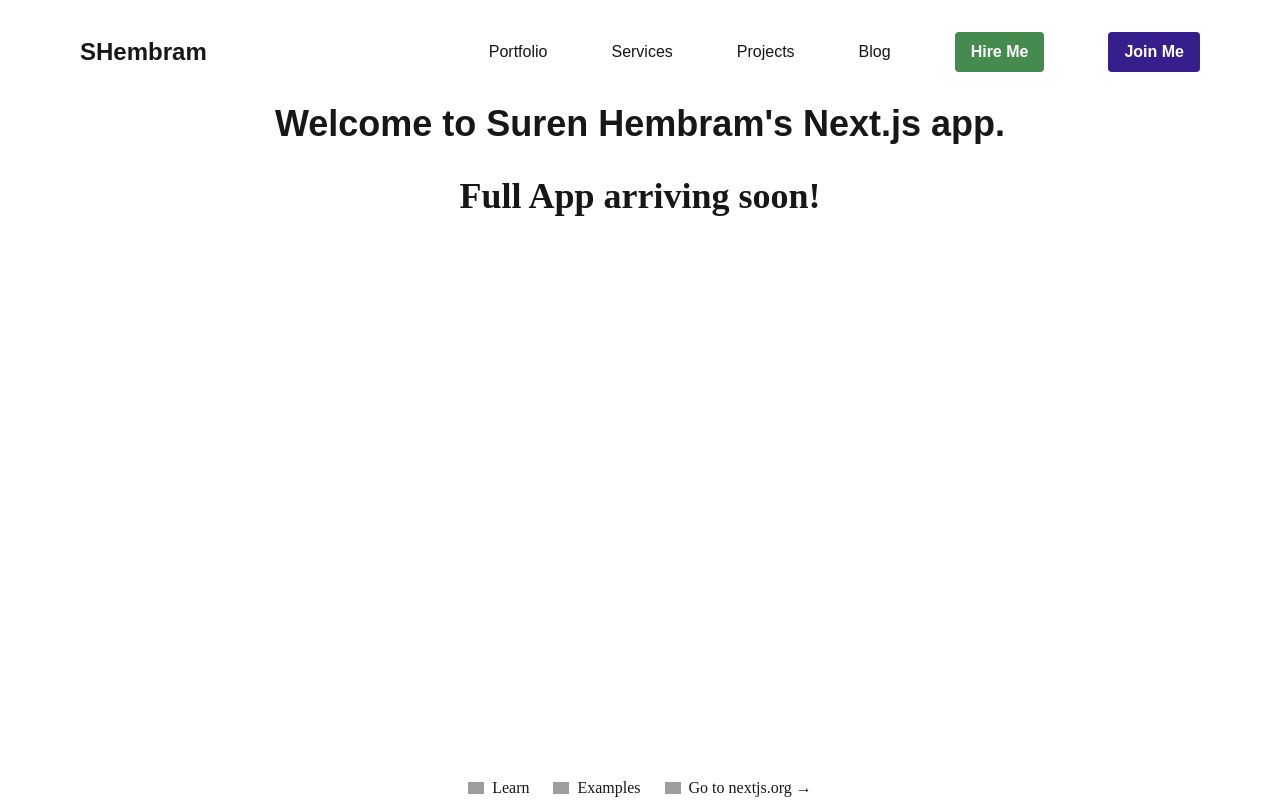
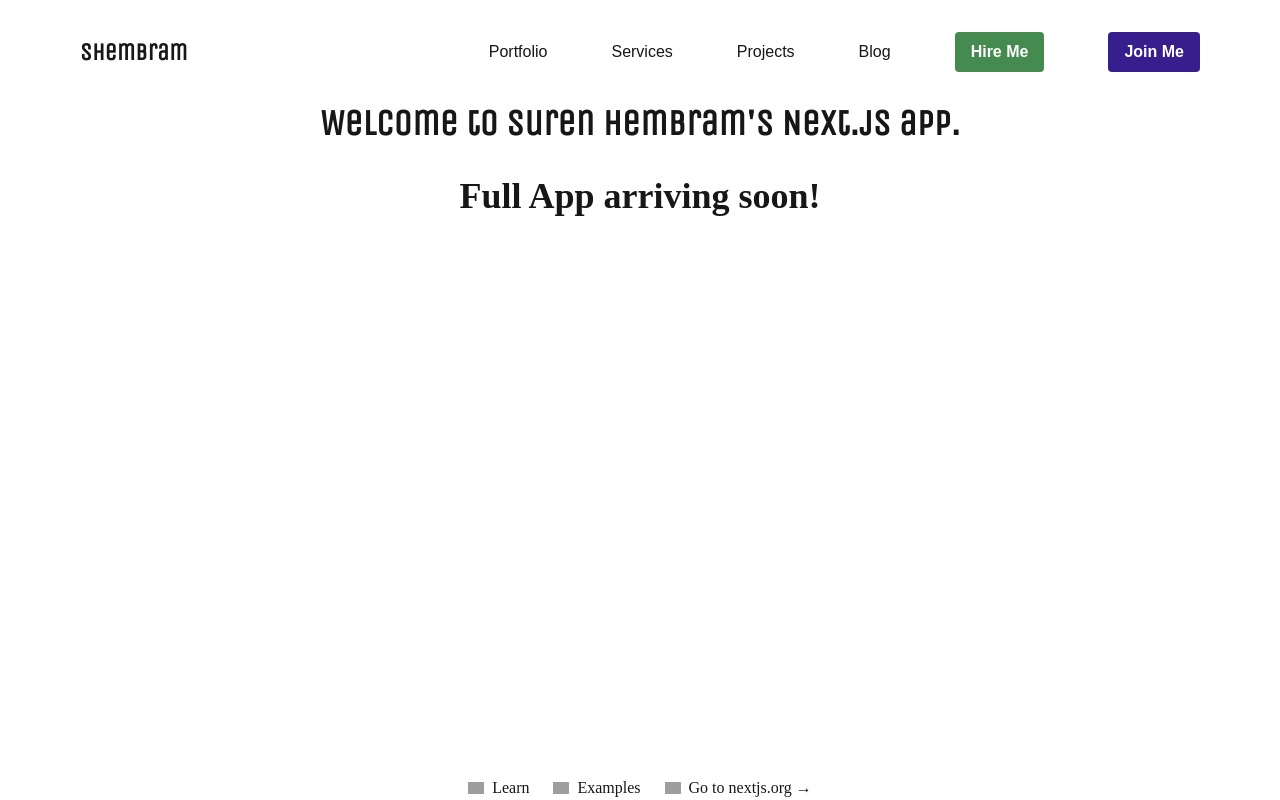
Before and after one commit to 5u00n/suren-site-nextjs, a Next.js app: page / in a window 1280 px wide. Built offline with nearby package versions, Linux system fonts and the light colour scheme; grey boxes are pictures that could not be loaded.

Commit message:
Refactor metadata and add preconnect link for fonts in layout.js

```diff
--- a/app/layout.js
+++ b/app/layout.js
@@ -25,6 +25,10 @@ export default function RootLayout({ children }) {
         <meta name="robots" content="index, follow" />
         <meta name="google-site-verification" content="v7fSZGeFLbxk3-i3tStvF-BeDH0FSwK_GPcJTVu5NuM" />
         <meta name="keywords" content={metadata.keywords} />
+        <link rel="preconnect" href="https://fonts.googleapis.com" />
+        <link rel="preconnect" href="https://fonts.gstatic.com" crossorigin />
+        <link href="https://fonts.googleapis.com/css2?family=Unica+One&display=swap" rel="stylesheet" />
+
       </head>
       <body className={`antialiased min-h-screen flex flex-col font-gloock`}>
         <Headers />
```
